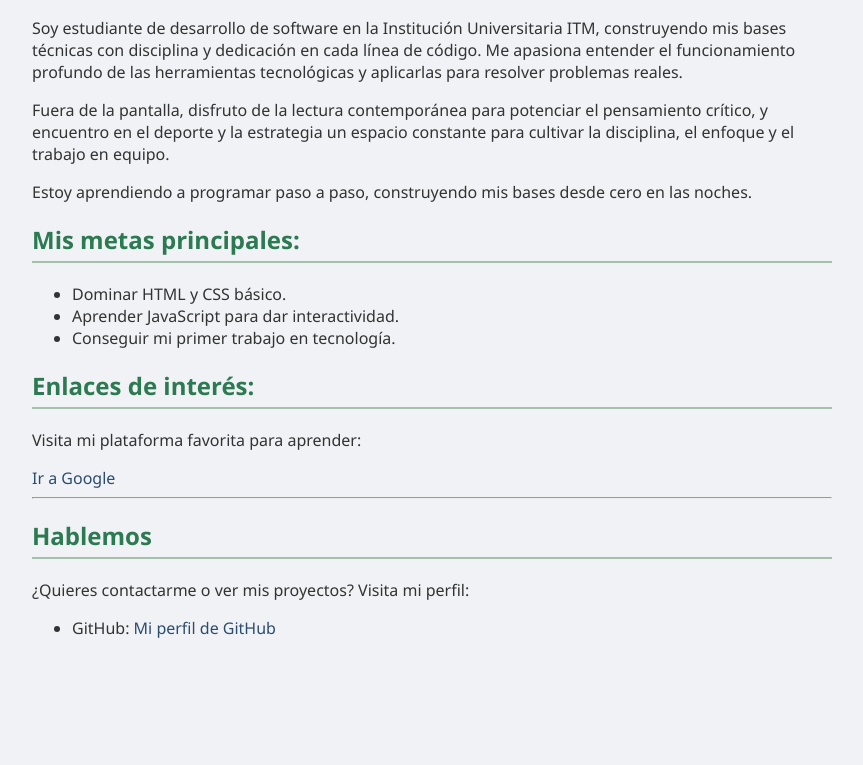
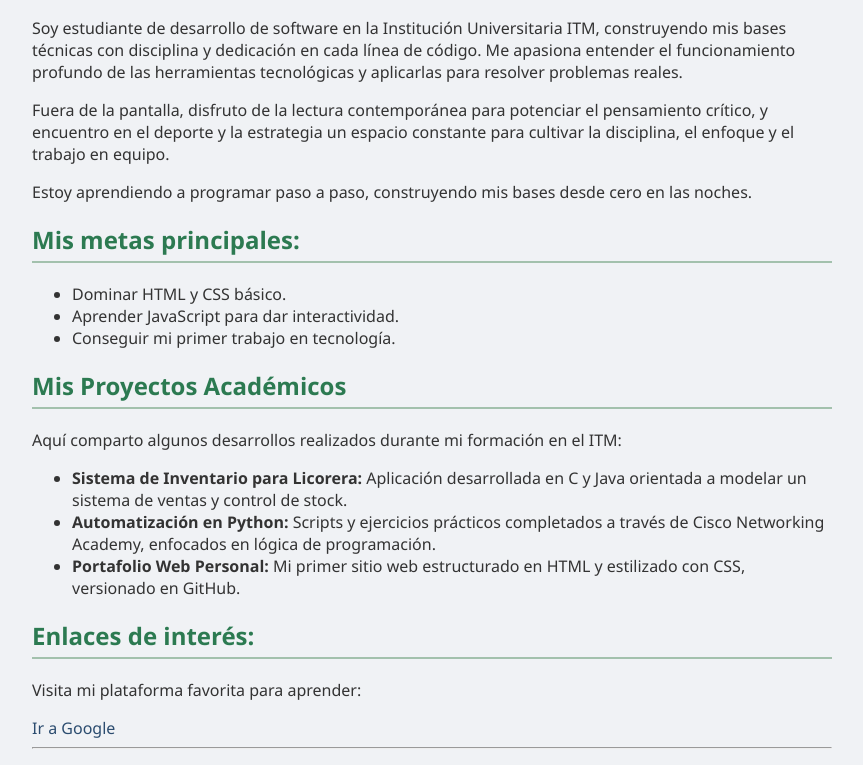
Before and after one commit to johanmoncada920618-oss/mi-primera-web, a plain HTML site: page index.html in a window 1280 px wide. Shown: the part 474-1239 px from the top of the page, without its empty margins (208-1071 px from the left). Before the commit the page ends 1149 px from the top, so only its background shows below. Drawn offline with Linux system fonts and the light colour scheme.

Commit message:
Agregando seccion de proyectos academicos al portafolio

```diff
--- a/index.html
+++ b/index.html
@@ -31,6 +31,14 @@
         <li>Aprender JavaScript para dar interactividad.</li>
         <li>Conseguir mi primer trabajo en tecnología.</li>
     </ul>
+    <!-- NUEVA SECCIÓN: Proyectos Académicos -->
+    <h2>Mis Proyectos Académicos</h2>
+    <p>Aquí comparto algunos desarrollos realizados durante mi formación en el ITM:</p>
+    <ul>
+        <li><strong>Sistema de Inventario para Licorera:</strong> Aplicación desarrollada en C y Java orientada a modelar un sistema de ventas y control de stock.</li>
+        <li><strong>Automatización en Python:</strong> Scripts y ejercicios prácticos completados a través de Cisco Networking Academy, enfocados en lógica de programación.</li>
+        <li><strong>Portafolio Web Personal:</strong> Mi primer sitio web estructurado en HTML y estilizado con CSS, versionado en GitHub.</li>
+    </ul>
     <!-- Sección de enlaces -->
     <h2>Enlaces de interés:</h2>
     <p>Visita mi plataforma favorita para aprender:</p>
```
